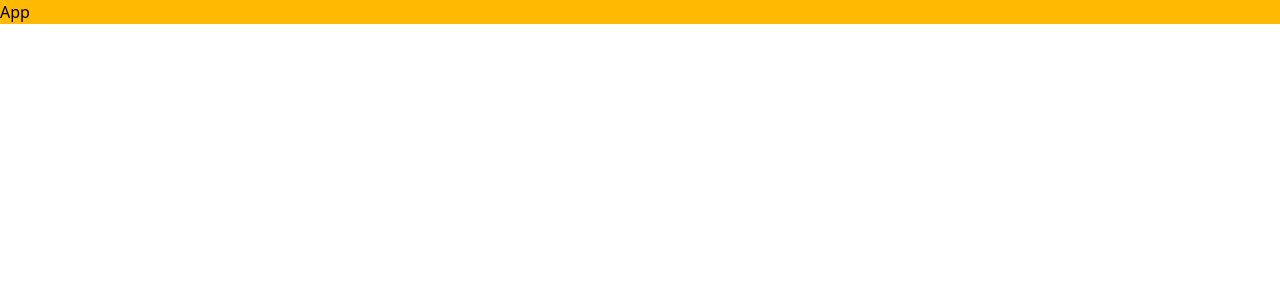
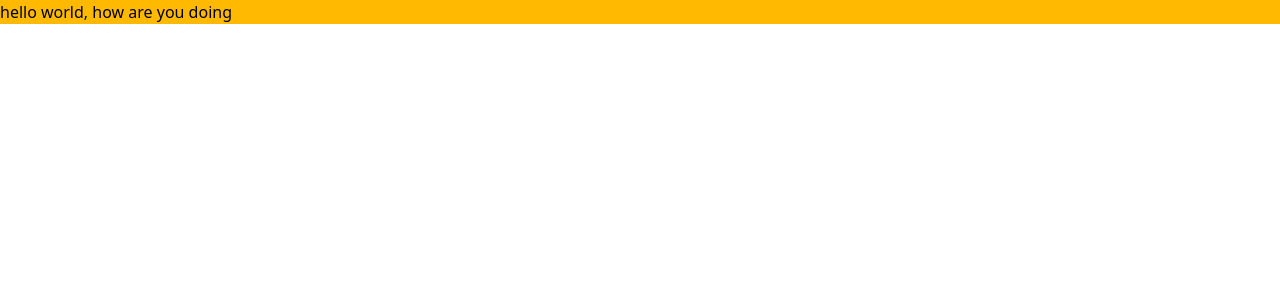
Before and after one commit to Debfevlo/-Open-Source-Kigali-Website, a React app in the folder frontend/: page / in a window 1280 px wide. Shown: the top 300 px of the page. Built offline with nearby package versions, Linux system fonts and the light colour scheme; the HTML template or start-up script is replaced by a standard one.

Commit message:
create folders

```diff
--- a/frontend/src/App.tsx
+++ b/frontend/src/App.tsx
@@ -2,7 +2,7 @@
 
 const App = () => {
   return (
-    <div className="bg-amber-400">App</div>
+    <div className="bg-amber-400">hello world, how are you doing </div>
   )
 }
 
```
